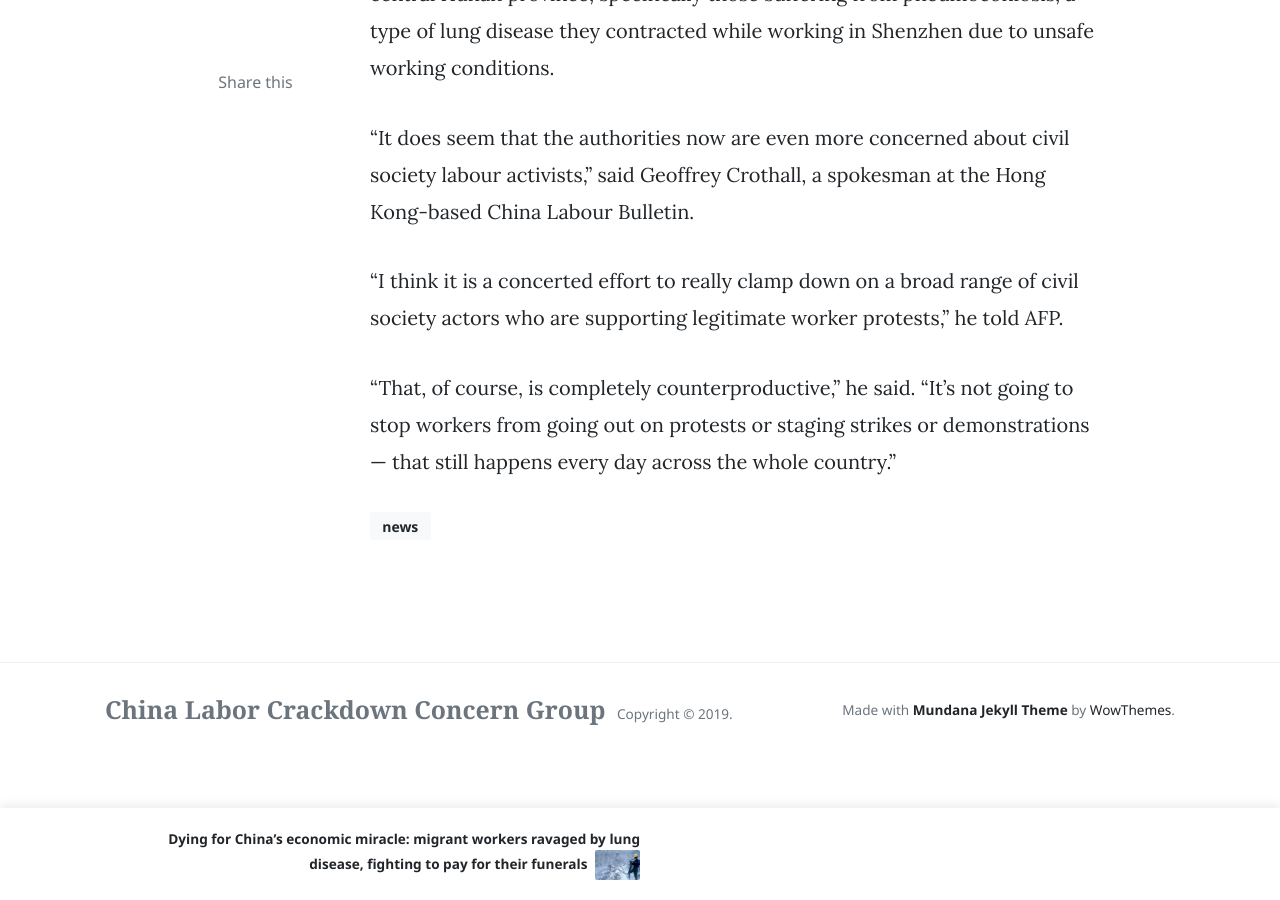
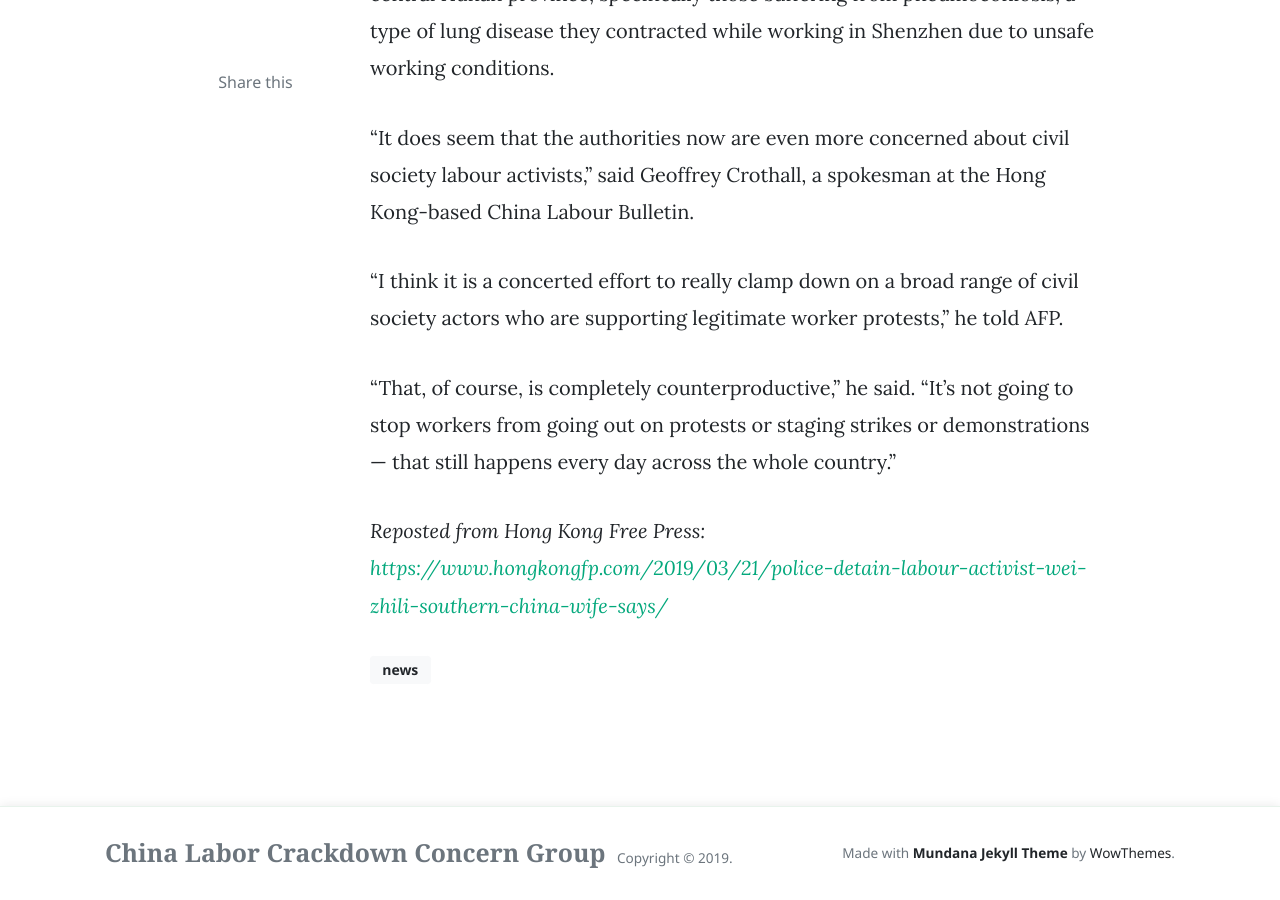
Before and after one commit to laoquan18/laoquan18.github.io, a Jekyll site: the page built from _posts/2010-03-21-Police-detain-labour-activist-Wei-Zhili-in-southern-China-wife-says.md, in a window 1280 px wide and 900 px high, scrolled down 2442 px. Built offline with Jekyll 4.4.1, drawn with Linux system fonts in a browser that asks for light colours; nearby versions of some CDN libraries; comment, search, counter and statistics services are not loaded.

Commit message:
Update 2010-03-21-Police-detain-labour-activist-Wei-Zhili-in-southern-China-wife-says.md

```diff
--- a/_posts/2010-03-21-Police-detain-labour-activist-Wei-Zhili-in-southern-China-wife-says.md
+++ b/_posts/2010-03-21-Police-detain-labour-activist-Wei-Zhili-in-southern-China-wife-says.md
@@ -39,3 +39,5 @@
 “I think it is a concerted effort to really clamp down on a broad range of civil society actors who are supporting legitimate worker protests,” he told AFP.
 
 “That, of course, is completely counterproductive,” he said. “It’s not going to stop workers from going out on protests or staging strikes or demonstrations — that still happens every day across the whole country.”
+
+<em>Reposted from Hong Kong Free Press: <https://www.hongkongfp.com/2019/03/21/police-detain-labour-activist-wei-zhili-southern-china-wife-says/></em>
```
